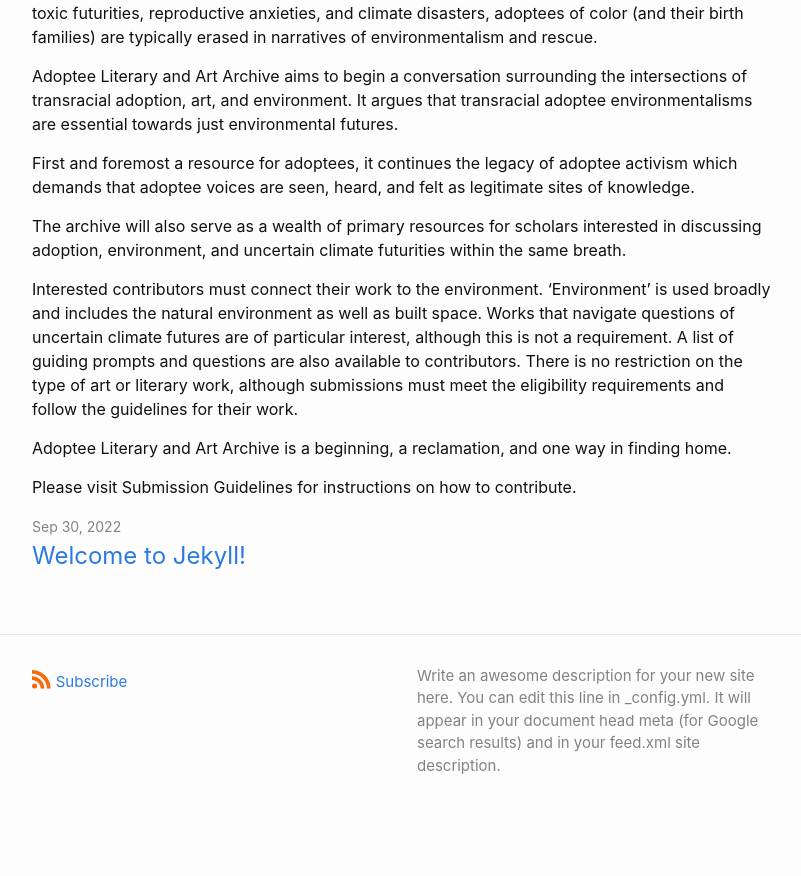
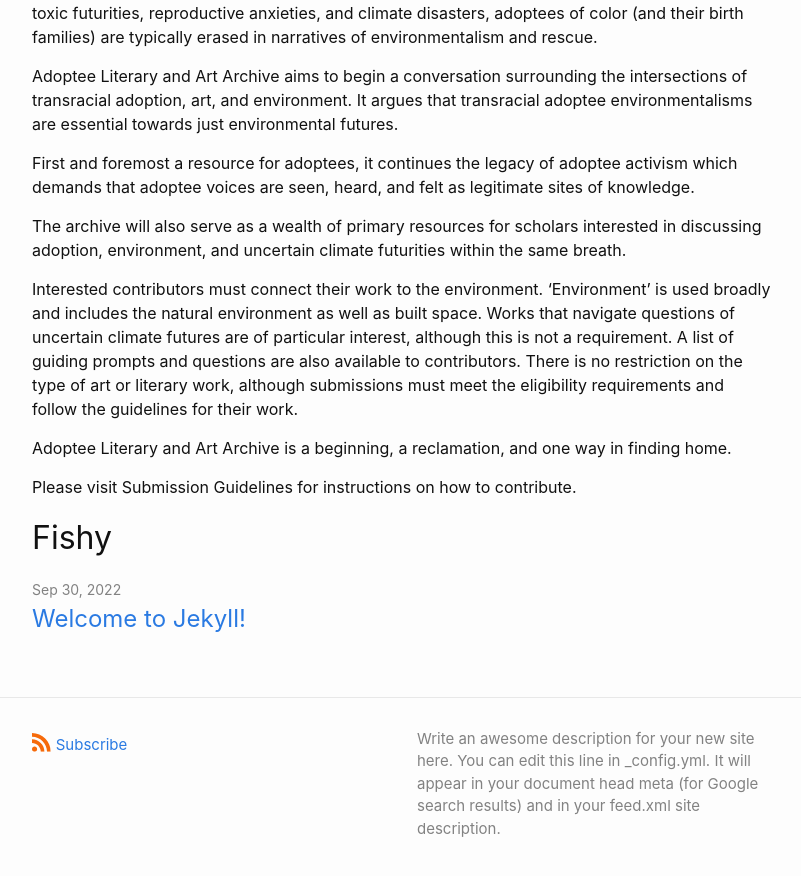
Before and after one commit to hgershone01/test_site, a Jekyll site: the page built from index.markdown, in a window 1280 px wide and 900 px high, scrolled down 1615 px. Shown: the top 876 px of the window, without its empty margins (238-1039 px from the left). Built offline with Jekyll 4.4.1, drawn with Linux system fonts in a browser that asks for light colours; before the commit the page ends 2452 px from its top, so only the background shows below that.

Commit message:
added fishy

```diff
--- a/index.markdown
+++ b/index.markdown
@@ -74,3 +74,5 @@ Interested contributors must connect their work to the environment. ‘Environme
 Adoptee Literary and Art Archive is a beginning, a reclamation, and one way in finding home.
 
 Please visit Submission Guidelines for instructions on how to contribute.
+
+# Fishy
```
